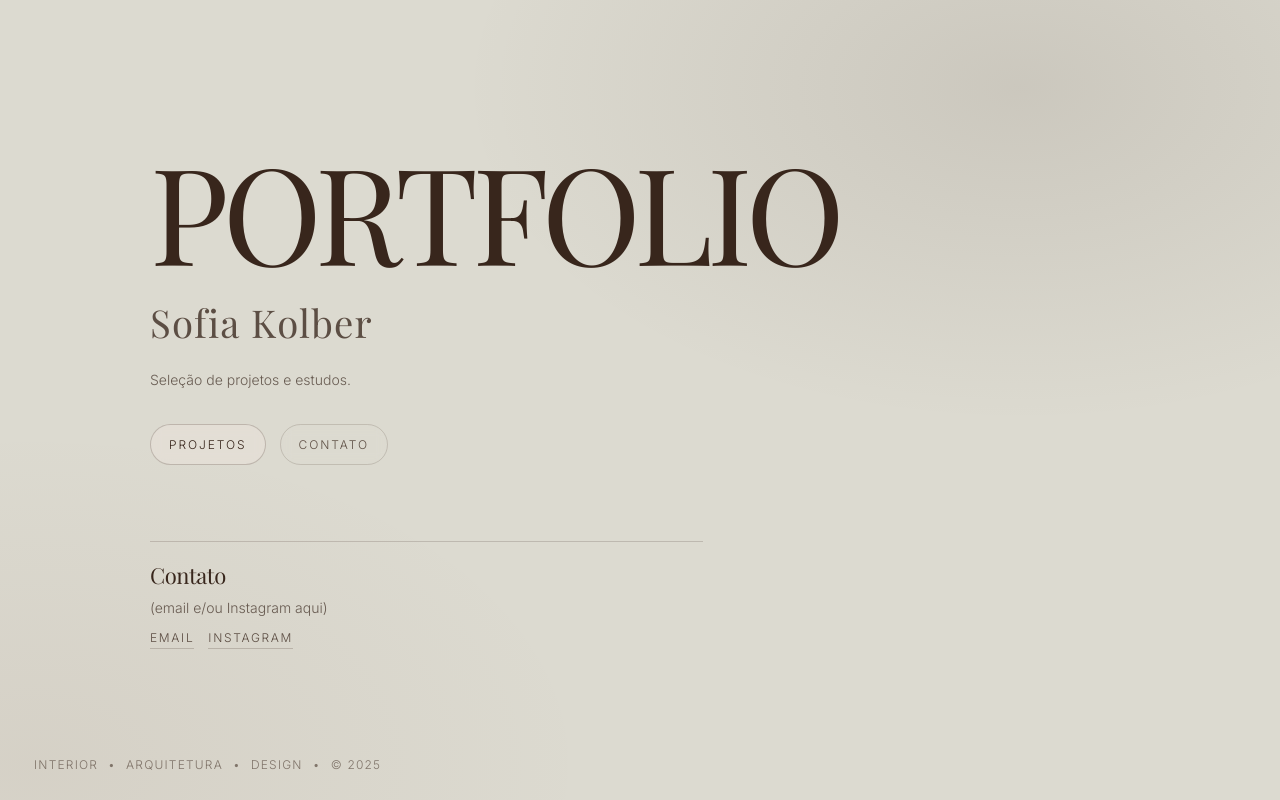
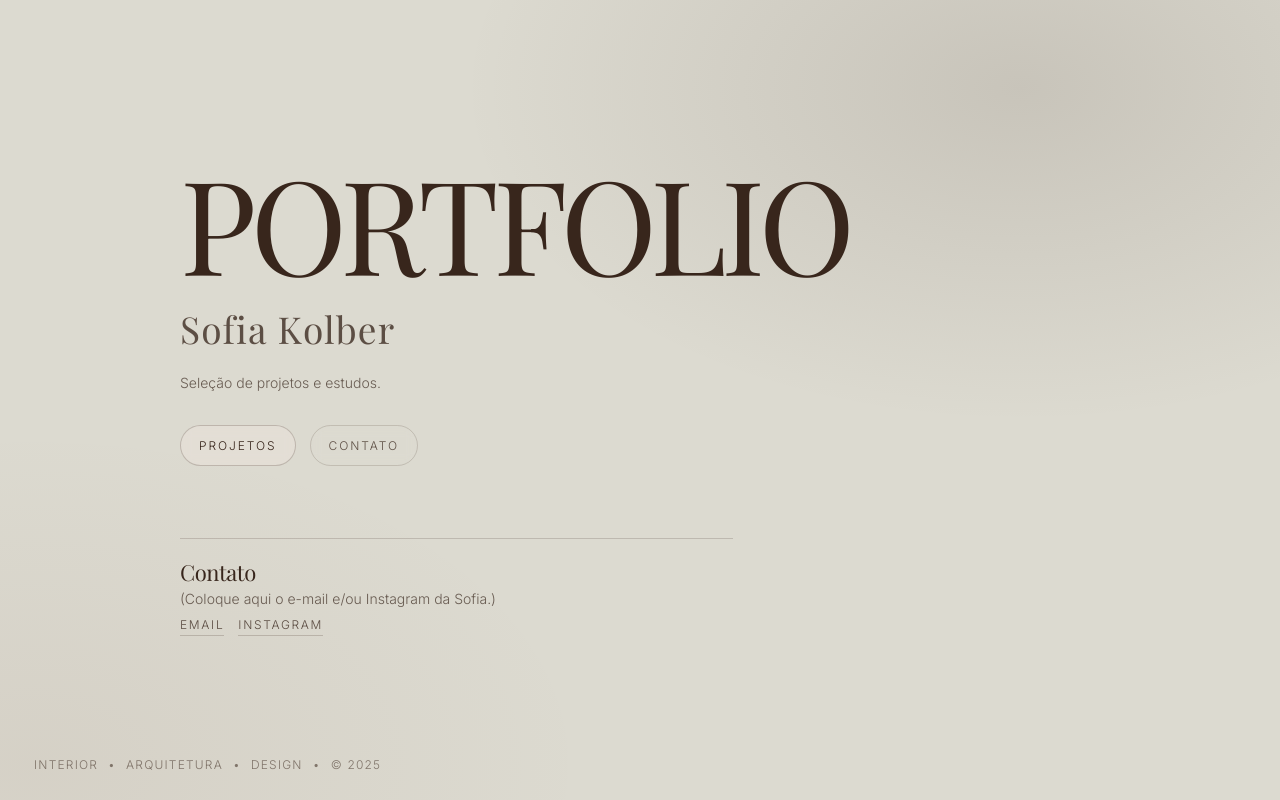
Before and after one commit to sofiakolber/sofiakolber.github.io, a plain HTML site: page index.html in a window 1280 px wide. Drawn offline with nearby package versions, Linux system fonts and the light colour scheme.

Commit message:
Update index.html

```diff
--- a/index.html
+++ b/index.html
@@ -12,7 +12,7 @@
 
   <style>
     :root{
-      /* Paleta guardada */
+      /* Paleta guardada (não aparece aqui) */
       --pepper:#38261C;
       --sienna:#6B3F2E;
       --oak:#B0987C;
@@ -20,7 +20,6 @@
       --smoke:#DCDAD0;
       --clay:#EFE5DE;
 
-      /* Visual único */
       --bg: var(--smoke);
       --text: var(--pepper);
       --muted: rgba(56,38,28,0.70);
@@ -38,22 +37,21 @@
     }
 
     main{
-      min-height:100vh;
-      padding: clamp(28px, 6vw, 96px);
+      min-height: 100vh;
+      padding: clamp(26px, 6vw, 96px);
       display:flex;
       align-items:center;
       justify-content:center;
-      position:relative;
+      position: relative;
       overflow:hidden;
     }
 
-    /* textura editorial sutil */
     main::before{
       content:"";
       position:absolute;
       inset:-120px;
       background:
-        radial-gradient(900px 540px at 75% 20%, rgba(56,38,28,0.10), transparent 62%),
+        radial-gradient(900px 540px at 75% 20%, rgba(56,38,28,0.12), transparent 62%),
         radial-gradient(900px 540px at 10% 85%, rgba(107,63,46,0.06), transparent 62%);
       pointer-events:none;
     }
@@ -61,32 +59,31 @@
     .content{
       position:relative;
       z-index:1;
-      width: min(980px, 100%);
+      width: min(920px, 100%);
     }
 
-    /* TÍTULO: PORTFOLIO (uma linha só) */
+    /* PORTFOLIO — palavra inteira */
     .title{
       margin:0;
       font-family:"Playfair Display", serif;
       font-weight:500;
       letter-spacing:-0.045em;
-      line-height:0.9;
-      font-size: clamp(72px, 10.5vw, 160px);
-      white-space: nowrap; /* garante que não quebra */
+      line-height: 0.9;
+      font-size: clamp(74px, 10.2vw, 148px);
+      white-space: nowrap;
     }
 
-    /* Nome maior */
     .name{
-      margin-top: 24px;
+      margin-top: 22px;
       font-family:"Playfair Display", serif;
       font-weight:400;
       letter-spacing:0.03em;
-      font-size: clamp(24px, 3vw, 40px);
+      font-size: clamp(22px, 2.9vw, 38px);
       color: rgba(56,38,28,0.78);
     }
 
     .desc{
-      margin: 20px 0 0;
+      margin: 18px 0 0;
       max-width: 48ch;
       font-size: 14px;
       line-height: 1.75;
@@ -94,7 +91,7 @@
     }
 
     .actions{
-      margin-top: 32px;
+      margin-top: 30px;
       display:flex;
       gap: 14px;
       align-items:center;
@@ -130,65 +127,60 @@
       color: rgba(56,38,28,0.76);
     }
 
-    /* Contato */
     #contato{
-      margin-top: clamp(48px, 6vw, 76px);
+      margin-top: clamp(46px, 6vw, 72px);
       padding-top: 18px;
       border-top: 1px solid var(--border);
       max-width: 56ch;
     }
 
     .contact-title{
-      margin:0 0 6px;
       font-family:"Playfair Display", serif;
       font-weight:500;
       font-size: 22px;
-      letter-spacing:-0.02em;
+      letter-spacing: -0.02em;
+      margin: 0;
     }
 
     .contact-line{
-      margin:0 0 10px;
-      font-size:14px;
-      line-height:1.7;
+      margin: 0;
+      font-size: 14px;
+      line-height: 1.7;
       color: var(--muted);
     }
 
     .contact-links{
       display:flex;
-      gap:14px;
+      gap: 14px;
       flex-wrap:wrap;
+      margin-top: 6px;
     }
 
     .link{
-      font-size:12px;
+      font-size: 12px;
       text-transform: uppercase;
-      letter-spacing:0.14em;
+      letter-spacing: 0.14em;
       color: rgba(56,38,28,0.78);
-      text-decoration:none;
-      border-bottom:1px solid rgba(56,38,28,0.20);
-      padding-bottom:3px;
+      text-decoration: none;
+      border-bottom: 1px solid rgba(56,38,28,0.20);
+      padding-bottom: 3px;
     }
 
-    .link:hover{
-      border-bottom-color: rgba(56,38,28,0.38);
-    }
-
-    /* rodapé discreto */
     .footer{
       position: fixed;
       left: clamp(18px, 3vw, 34px);
       bottom: clamp(14px, 2.5vw, 28px);
       display:flex;
-      gap:10px;
-      font-size:12px;
-      letter-spacing:0.10em;
+      gap: 10px;
+      font-size: 12px;
+      letter-spacing: 0.10em;
       color: rgba(56,38,28,0.55);
       text-transform: uppercase;
       pointer-events:none;
     }
 
-    @media (max-width: 640px){
-      .title{ white-space: normal; } /* libera quebra no mobile */
+    @media (max-width: 560px){
+      .title{ white-space: normal; }
       .footer{ position: static; margin-top: 40px; pointer-events:auto; }
     }
   </style>
@@ -213,11 +205,11 @@
       <section id="contato">
         <h2 class="contact-title">Contato</h2>
         <p class="contact-line">
-          (email e/ou Instagram aqui)
+          (Coloque aqui o e-mail e/ou Instagram da Sofia.)
         </p>
         <div class="contact-links">
           <a class="link" href="mailto:email@exemplo.com">Email</a>
-          <a class="link" href="https://instagram.com/" target="_blank">Instagram</a>
+          <a class="link" href="https://instagram.com/" target="_blank" rel="noopener">Instagram</a>
         </div>
       </section>
     </section>
```
